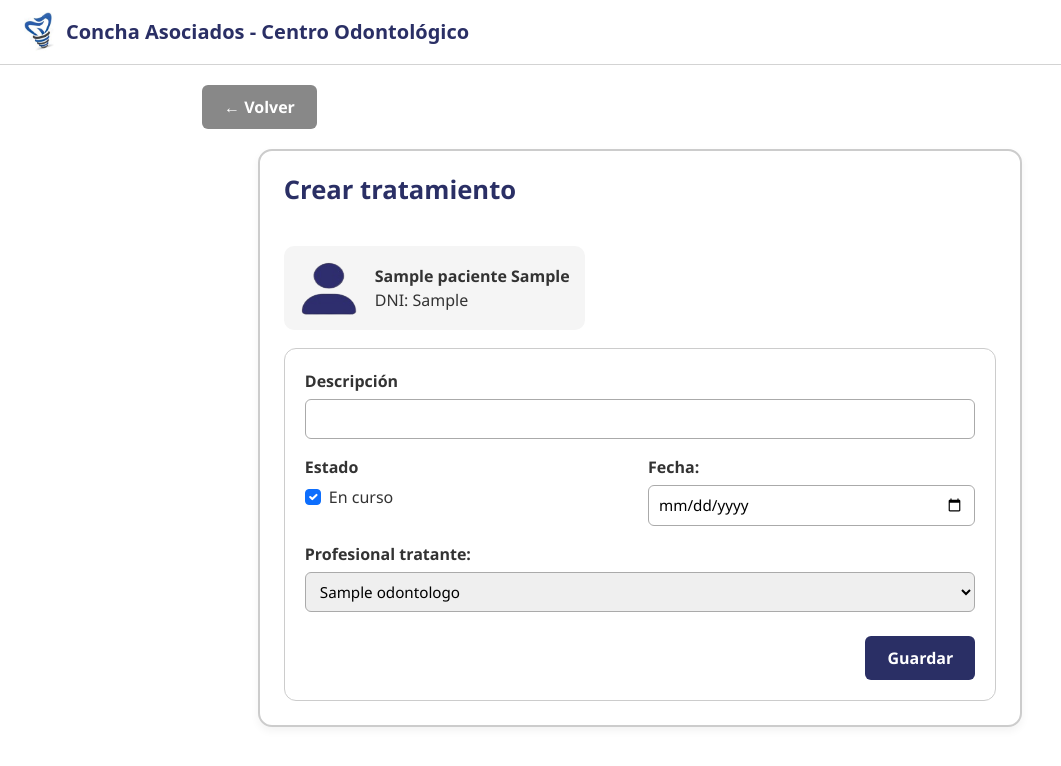
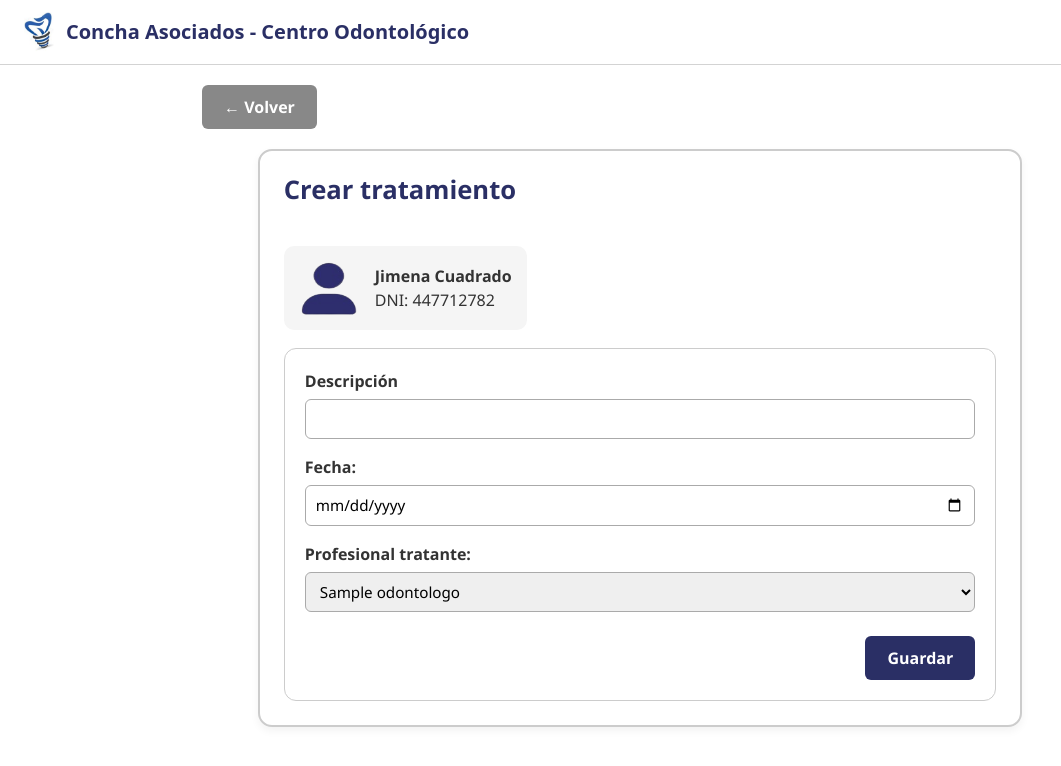
Before and after one commit to joaquin30/dentware, a Flask app: page /historia/historia/1/tratamiento/nuevo in a window 1280 px wide. Shown: the top 766 px of the page, without its empty margins (0-1061 px from the left). Run offline with Flask 3, Linux system fonts and the light colour scheme; tables that the repository leaves empty hold one stand-in row (values such as "Sample post"); some libraries are stand-ins or nearby versions.

Commit message:
En curso tratamiento

```diff
--- a/app/__init__.py
+++ b/app/__init__.py
@@ -15,7 +15,7 @@
     with app.app_context():
         db.create_all()
         # Descomenta y corre una vez esta funcion
-        #gen_fake_data()
+        gen_fake_data()
 
     from app.extensions import csrf
     csrf.init_app(app)
--- a/app/historia/routes.py
+++ b/app/historia/routes.py
@@ -293,7 +293,7 @@
         nuevo_tratamiento = Tratamiento(
             fecha_creacion=form.fecha_creacion.data,
             descripcion=form.descripcion.data,
-            en_curso=form.en_curso.data,
+            en_curso=True,
             costo=0,  # 👈 valor fijo por defecto
             odontologo_id=form.odontologo_id.data,
             historia_id=historia_id
--- a/app/templates/historia/crearTratamiento.html
+++ b/app/templates/historia/crearTratamiento.html
@@ -189,14 +189,6 @@
         </div>
         <div class="form-row">
           <div class="form-group">
-            <label for="en_curso">Estado</label>
-            <div class="form-check">
-              <input id="en_curso" name="en_curso" type="checkbox" class="form-check-input" checked />
-              <label for="en_curso" class="form-check-label fw-normal">En curso</label>
-            </div>
-          </div>
-
-          <div class="form-group">
             <label for="fecha">Fecha:</label>
             {{ form.fecha_creacion(type="date") }}
           </div>
```
